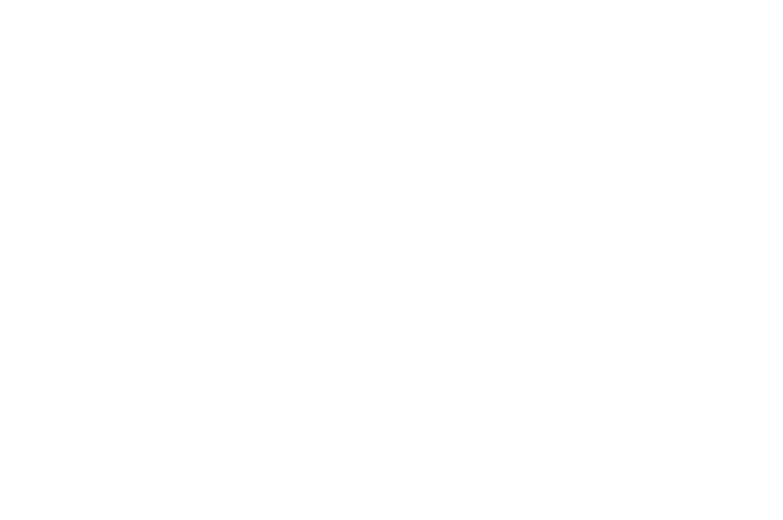
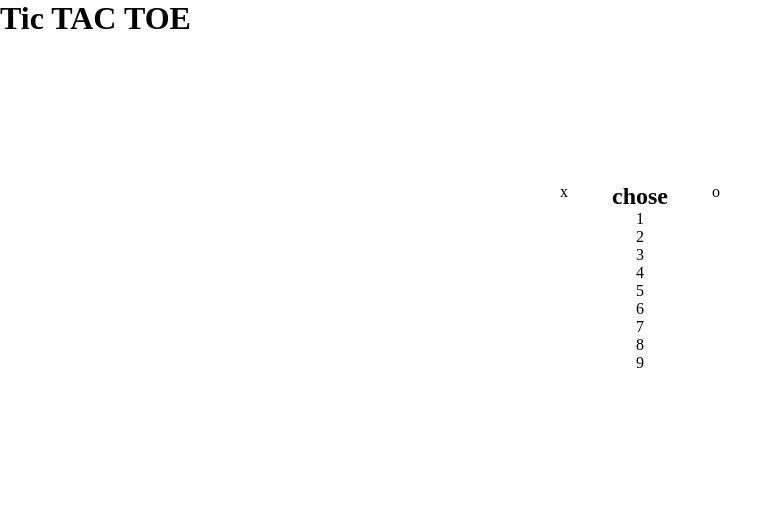
Before and after one commit to anur-l/tictactoe-web, a plain HTML site: page index.html in a window 1280 px wide. Shown: the whole page, without its empty margins (0-783 px from the left). Drawn offline with Linux system fonts and the light colour scheme.

Commit message:
setuping cell for tic tac toe

```diff
--- a/index.html
+++ b/index.html
@@ -7,6 +7,25 @@
     <link href="style.css" rel="stylesheet">
   </head>
   <body>
+    <h1>Tic TAC TOE</h1>
+    <div class="box">
+    <div class="start">
+      <div class="player" id="xplayer">x</div>
+      <h2 class="chooseing">chose</h2>
+      <div class="player" id="oplayer">o</div>
+    </div>
+    <section class="board">
+    <div class="cell">1<div>
+    <div class="cell">2<div>
+    <div class="cell">3<div>
+    <div class="cell">4<div>
+    <div class="cell">5<div>
+    <div class="cell">6<div>
+    <div class="cell">7<div>
+    <div class="cell">8<div>
+    <div class="cell">9<div>
+    </section>
+      <box>
    <script src="main.js"></script>
   </body>
 </html>
--- a/style.css
+++ b/style.css
@@ -0,0 +1,18 @@
+*{
+ margin: 0rem;
+
+}
+.box{
+  display: flex;
+  justify-content: center;
+  flex-direction: column;
+  align-items: center;
+  height: 60vh;
+}
+
+.start{
+  display: flex;
+  justify-content: space-between;
+  flex-direction: row;
+  width: 20vh;
+}
```
